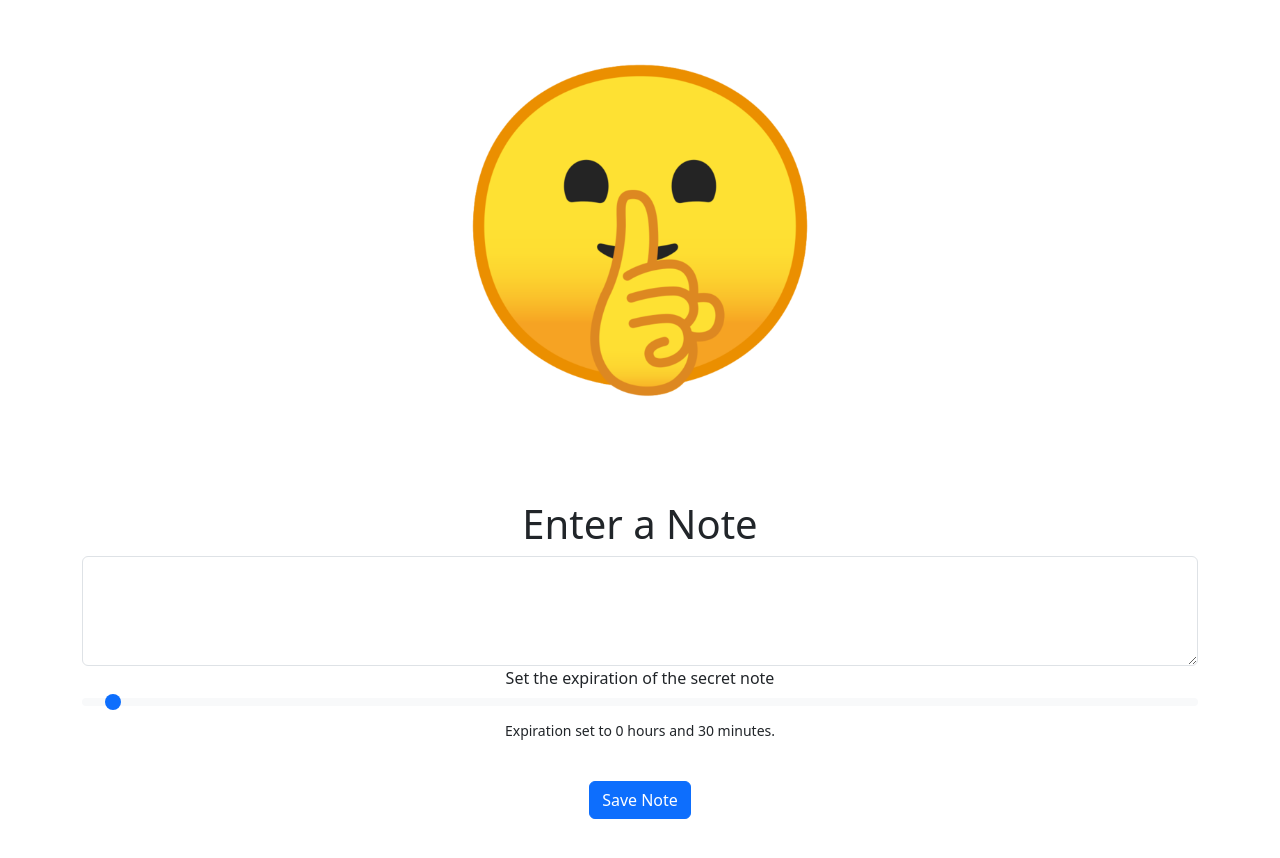
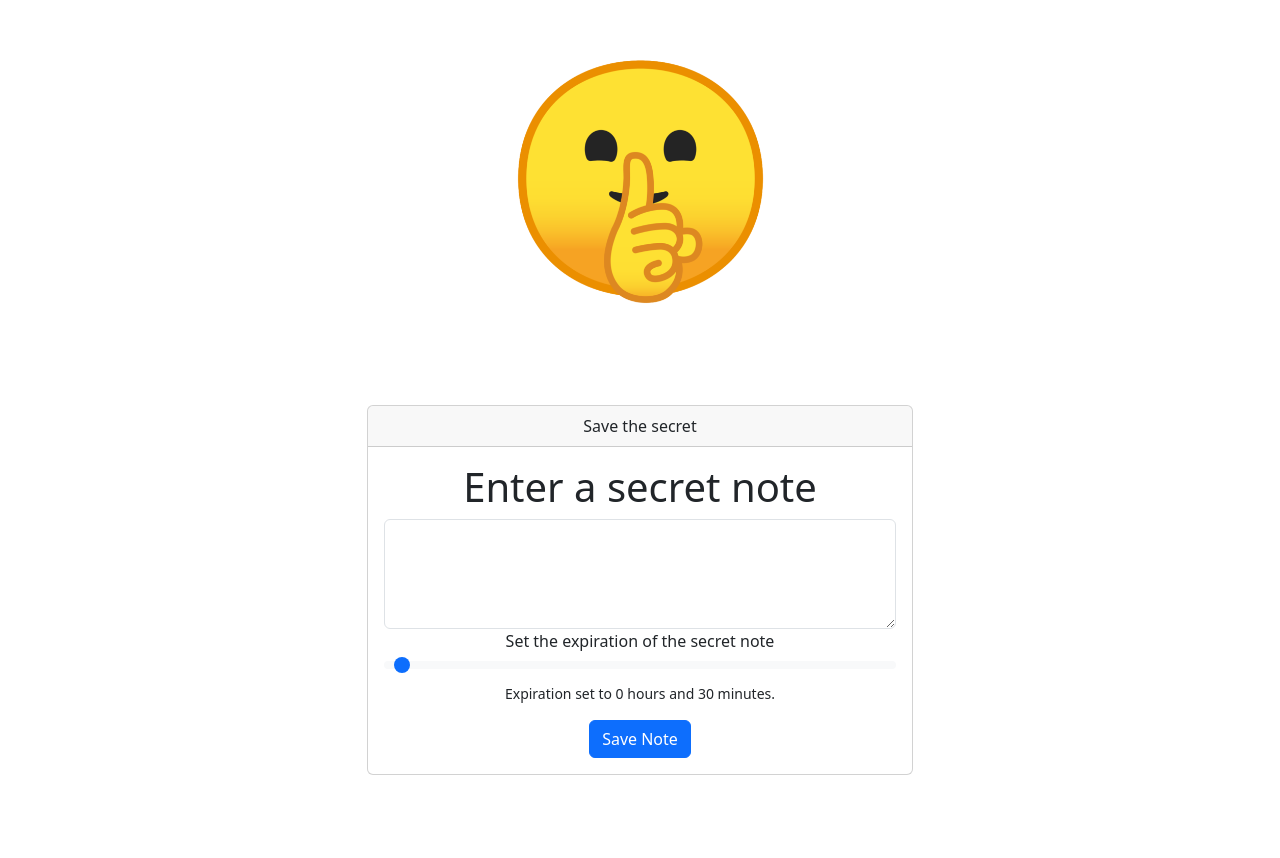
Before and after one commit to eliska-n/BagManUI, a React (Create React App) app: page / in a window 1280 px wide. Shown: the top 858 px of the page. After the commit the page ends 823 px from the top, so only its background shows below. Built offline with nearby package versions, Linux system fonts and the light colour scheme.

Commit message:
toggle the whole card

```diff
--- a/src/App.js
+++ b/src/App.js
@@ -112,35 +112,46 @@ function SaveNoteScreen() {
   return (
     <>
       <div className="row py-5 justify-content-center">
-        <div className="col-4">
+        <div className="col-4 col-lg-3">
           <img src="./pssst.png" style={{maxWidth: "100%", maxHeight: "100%", objectFit: "contain"}}></img>
         </div>
       </div>
-      <div className="row py-5">
-        <div className="col">
+      <div className="row py-5 justify-content-center">
+        <div className="col-12 col-lg-6">
+
+          <div className="card">
+            <div className="card-header">
+              Save the secret
+            </div>
+            <div className="card-body">
+              {toggleOn === true &&
+                <>
+                <h1 className="card-title">Enter a secret note</h1>
                 <form id="password-entry">
-            <h1>Enter a Note</h1>
-            <textarea id="text-area" disabled={disabledTextArea} className="form-control" value={note} onChange={(event) => {setNote(event.target.value);}} rows="4" cols="20"></textarea>
-            <label htmlFor="expiration">Set the expiration of the secret note</label>
+                  <textarea id="text-area" disabled={disabledTextArea} className="form-control card-text" value={note} onChange={(event) => {setNote(event.target.value);}} rows="4" cols="20"></textarea>
+                  <label htmlFor="expiration" className="card-text">Set the expiration of the secret note</label>
                   <input id="expiration" type="range" disabled={disabledTextArea} className="form-range" value={expiration} onChange={(event) => {setExpiration(event.target.value);}} min="0" max="24" step="0.25"></input>
-            <p className="small"> Expiration set to {(expiration | 0)} hours and {(expiration - (expiration | 0)) * 60} minutes.</p>
-            <br></br>
-            {toggleOn === true && <button className="btn btn-primary" type="button" onClick={saveNote}>Save Note</button>}
-            {toggleOn === false && <button className="btn btn-primary" type="button" onClick={startAgain}>Start Again</button>}
+                  <p className="small card-text"> Expiration set to {(expiration | 0)} hours and {(expiration - (expiration | 0)) * 60} minutes.</p>
+                  <button className="btn btn-primary" type="button" onClick={saveNote}>Save Note</button>
                 </form>
+                </>
+              }
+
+              {toggleOn === false &&
+                <>
+                <h1 className="card-title">Share the secret with this URL</h1>
+                <p className="small card-text">{url}</p>
+                <div className="d-grid gap-2 col-lg-6 mx-auto">
+                  <button className="btn btn-primary" type="button" onClick={copyURLToClipboard}>Copy URL to clipboard</button>
+                  <button className="btn btn-primary btn-sm" type="button" onClick={startAgain}>Start Again</button>
+                </div>
+                </>
+              }
             </div>
           </div>
 
-      {url != null &&
-        <div className="row py-5">
-          <div className="col">
-            <h1>Use this URL to share the secret note</h1>
-            <p className="small">{url}</p>
-            <button className="btn btn-success" type="button" onClick={copyURLToClipboard}>Copy URL to clipboard</button>
         </div>
       </div>
-      }
-
     </>
   );
 }
@@ -200,7 +211,7 @@ function DisplayNoteScreen() {
   return (
     <>
       <div className="row py-5 justify-content-center">
-        <div className="col">
+        <div className="col-12 col-lg-6">
 
           {showNote === false &&
             <button className="btn btn-primary" type="button" onClick={revealSecret}>Reveal the secret</button>
@@ -212,7 +223,7 @@ function DisplayNoteScreen() {
                 <div className="card-header">
                   Secret note was not found :(
                 </div>
-                <div class="card-body">
+                <div className="card-body">
                   <h5 className="card-title">Sorry, I cannot reveal the secret.</h5>
                 </div>
               </div>
@@ -257,7 +268,3 @@ function App() {
 }
 
 export default App;
-
-
-// TODOS
-// zvolit si na jak dlouho to může být uložený + rozumný default
```
Lines whose indentation alone changed are shown as unchanged.
